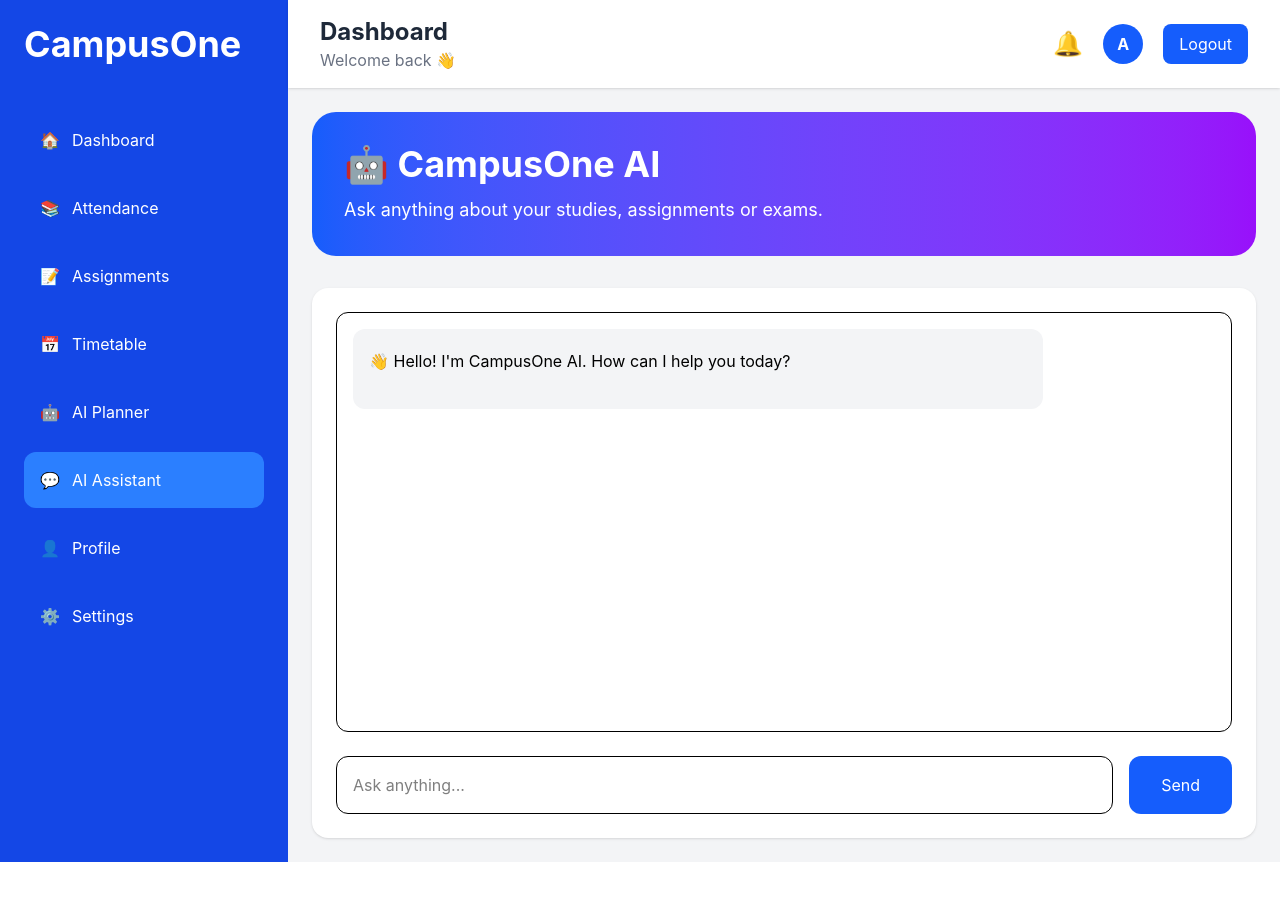
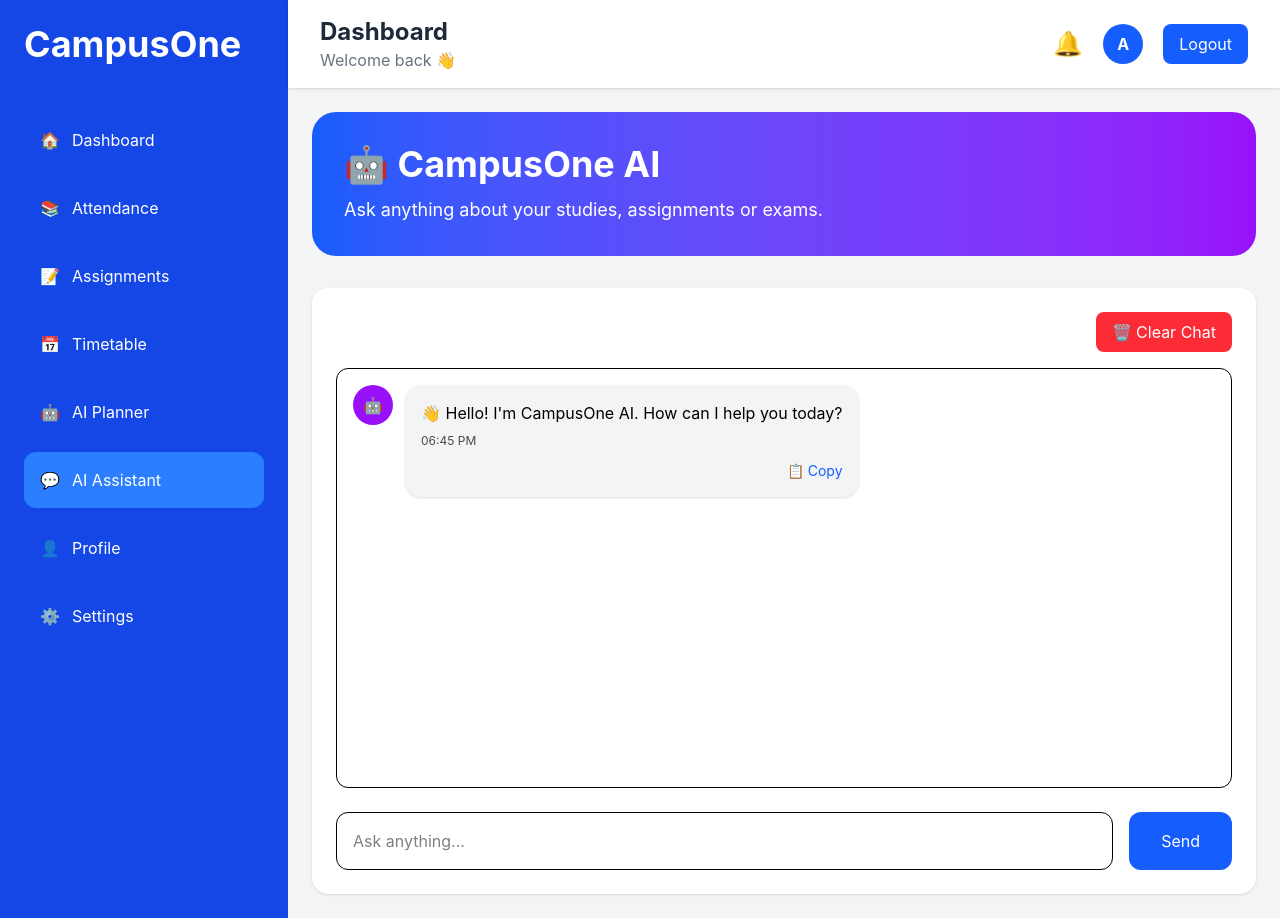
Before and after one commit to mail2anjaligupta2005-ctrl/CampusOne, a React app in the folder frontend/: page /ai-assistant in a window 1280 px wide. Before the commit the page ends 862 px from the top, so only its background shows below. Built offline with nearby package versions, Linux system fonts and the light colour scheme; the HTML template or start-up script is replaced by a standard one.

Commit message:
Add AI Assistant with Gemini integration and chat improvements

```diff
--- a/frontend/src/pages/AIAssistant.jsx
+++ b/frontend/src/pages/AIAssistant.jsx
@@ -1,5 +1,5 @@
 import DashboardLayout from "../components/layout/DashboardLayout";
-import { useState } from "react";
+import { useState, useEffect, useRef } from "react";
 import { askAI } from "../services/aiService";
 import ReactMarkdown from "react-markdown";
 import remarkGfm from "remark-gfm";
@@ -9,20 +9,51 @@ import { oneDark } from "react-syntax-highlighter/dist/esm/styles/prism";
 function AIAssistant() {
   const [message, setMessage] = useState("");
 
-const [messages, setMessages] = useState([
+const [messages, setMessages] = useState(() => {
+  const saved = localStorage.getItem("chatHistory");
+
+  return saved
+    ? JSON.parse(saved)
+    : [
         {
   sender: "ai",
-    text: "👋 Hello! I'm CampusOne AI.\nHow can I help you today?",
-  },
-]);
+  text:
+    "👋 Hello! I'm CampusOne AI.\nHow can I help you today?",
+  time: new Date().toLocaleTimeString([], {
+    hour: "2-digit",
+    minute: "2-digit",
+  }),
+}
+      ];
+});
 
 const [loading, setLoading] = useState(false);
+
+const messagesEndRef = useRef(null);
+
+useEffect(() => {
+  localStorage.setItem(
+    "chatHistory",
+    JSON.stringify(messages)
+  );
+}, [messages]);
+
+useEffect(() => {
+  messagesEndRef.current?.scrollIntoView({
+    behavior: "smooth",
+  });
+}, [messages, loading]);
+
 const handleSend = async () => {
   if (!message.trim()) return;
 
   const userMessage = {
   sender: "user",
   text: message,
+  time: new Date().toLocaleTimeString([], {
+    hour: "2-digit",
+    minute: "2-digit",
+  }),
 };
 
   setMessages((prev) => [...prev, userMessage]);
@@ -37,7 +68,11 @@ const handleSend = async () => {
       {
   sender: "ai",
   text: reply,
-      },
+  time: new Date().toLocaleTimeString([], {
+    hour: "2-digit",
+    minute: "2-digit",
+  }),
+}
     ]);
   } catch (error) {
     setMessages((prev) => [
@@ -52,6 +87,27 @@ const handleSend = async () => {
   setMessage("");
   setLoading(false);
 };
+
+const clearChat = () => {
+  const defaultMessage = [
+  {
+    sender: "ai",
+    text: "👋 Hello! I'm CampusOne AI.\nHow can I help you today?",
+    time: new Date().toLocaleTimeString([], {
+      hour: "2-digit",
+      minute: "2-digit",
+    }),
+  },
+];
+
+  setMessages(defaultMessage);
+
+  localStorage.removeItem("chatHistory");
+};
+const copyToClipboard = async (text) => {
+  await navigator.clipboard.writeText(text);
+};
+
   return (
     <DashboardLayout>
       <div className="p-6">
@@ -70,94 +126,72 @@ const handleSend = async () => {
         </div>
 
         <div className="bg-white rounded-2xl shadow p-6 mt-8">
+        <div className="flex justify-end mb-4">
+  <button
+    onClick={clearChat}
+    className="bg-red-500 hover:bg-red-600 text-white px-4 py-2 rounded-lg transition"
+  >
+    🗑️ Clear Chat
+  </button>
+</div>
 
           <div className="h-[420px] border rounded-xl p-4 overflow-y-auto space-y-4">
 
   {messages.map((msg, index) => (
   <div
     key={index}
-      className={`p-4 rounded-xl max-w-[80%] ${
+    className={`flex ${
       msg.sender === "user"
-          ? "bg-blue-600 text-white ml-auto"
+        ? "justify-end"
+        : "justify-start"
+    } mb-4`}
+  >
+    <div
+      className={`flex items-start gap-3 max-w-[65%] ${
+        msg.sender === "user"
+          ? "flex-row-reverse"
+          : ""
+      }`}
+    >
+      {/* Avatar */}
+      <div
+        className={`w-10 h-10 rounded-full flex items-center justify-center text-white font-bold ${
+          msg.sender === "user"
+            ? "bg-blue-600"
+            : "bg-purple-600"
+        }`}
+      >
+        {msg.sender === "user" ? "A" : "🤖"}
+      </div>
+
+      {/* Chat Bubble */}
+     <div
+  className={`rounded-2xl p-4 shadow ${
+    msg.sender === "user"
+      ? "bg-blue-600 text-white"
       : "bg-gray-100"
   }`}
 >
-      <ReactMarkdown
-  remarkPlugins={[remarkGfm]}
-  components={{
-    h1: ({ children }) => (
-      <h1 className="text-3xl font-bold mt-6 mb-4">
-        {children}
-      </h1>
-    ),
-
-    h2: ({ children }) => (
-      <h2 className="text-2xl font-bold mt-5 mb-3">
-        {children}
-      </h2>
-    ),
-
-    h3: ({ children }) => (
-      <h3 className="text-xl font-bold mt-4 mb-2">
-        {children}
-      </h3>
-    ),
-
-    p: ({ children }) => (
-      <p className="leading-8 mb-4">
-        {children}
-      </p>
-    ),
-
-    strong: ({ children }) => (
-      <strong className="font-bold text-black">
-        {children}
-      </strong>
-    ),
-
-    ul: ({ children }) => (
-      <ul className="list-disc ml-6 mb-4">
-        {children}
-      </ul>
-    ),
-
-    ol: ({ children }) => (
-      <ol className="list-decimal ml-6 mb-4">
-        {children}
-      </ol>
-    ),
-
-    li: ({ children }) => (
-      <li className="mb-2">
-        {children}
-      </li>
-    ),
-
-    code({ inline, className, children, ...props }) {
-      const match = /language-(\w+)/.exec(className || "");
-
-      return !inline && match ? (
-        <SyntaxHighlighter
-          style={oneDark}
-          language={match[1]}
-          PreTag="div"
-          {...props}
-        >
-          {String(children).replace(/\n$/, "")}
-        </SyntaxHighlighter>
-      ) : (
-        <code
-          className="bg-gray-200 px-1 py-0.5 rounded"
-          {...props}
-        >
-          {children}
-        </code>
-      );
-    },
-  }}
->
+  <ReactMarkdown remarkPlugins={[remarkGfm]}>
     {msg.text}
   </ReactMarkdown>
+
+  <p className="text-xs opacity-70 mt-2">
+  {msg.time}
+</p>
+
+  {msg.sender === "ai" && (
+    <div className="flex justify-end mt-3">
+      <button
+        onClick={() => copyToClipboard(msg.text)}
+        className="text-sm text-blue-600 hover:text-blue-800"
+      >
+        📋 Copy
+      </button>
+    </div>
+  )}
+</div>
+    </div>
   </div>
 ))}
 
@@ -166,6 +200,8 @@ const handleSend = async () => {
       🤖 Thinking...
     </div>
   )}
+
+  <div ref={messagesEndRef}></div>
 
 </div>
 
```
Lines whose indentation alone changed are shown as unchanged.
